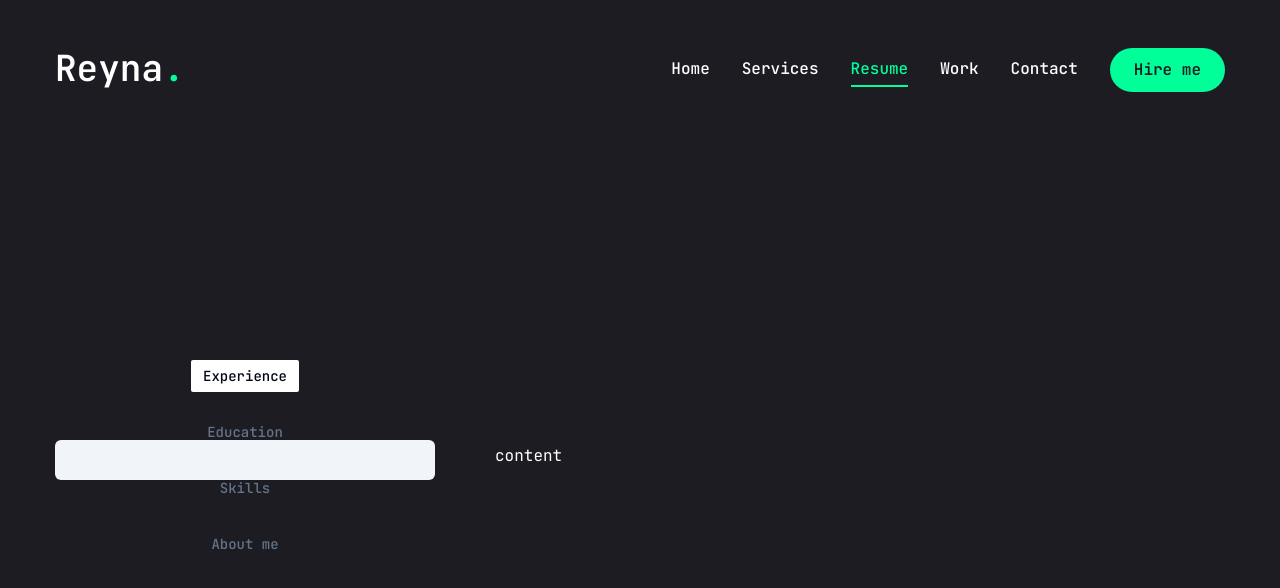
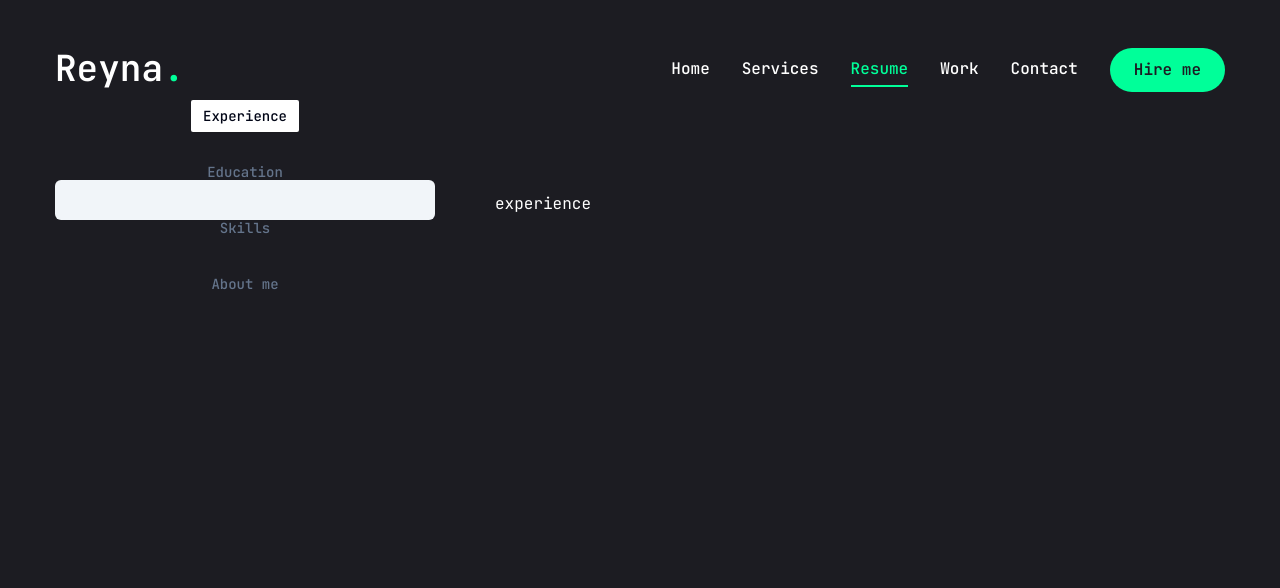
Before and after one commit to reynaroma/reyna-portfolio, a Next.js app: page /resume in a window 1280 px wide. Shown: the top 588 px of the page. Built offline with nearby package versions, Linux system fonts and the light colour scheme.

Commit message:
Add style on the content section

```diff
--- a/app/resume/page.jsx
+++ b/app/resume/page.jsx
@@ -153,7 +153,12 @@ const Resume = () => {
           </TabsList>
 
           {/* content */}
-          <div>content</div>
+          <div className='min-h-[70vh] w-full'>
+            {/* experience */}
+            <TabsContent value="experience" className="w-full">
+              experience
+            </TabsContent>
+          </div>
         </Tabs>
       </div>
     </motion.div>
```
